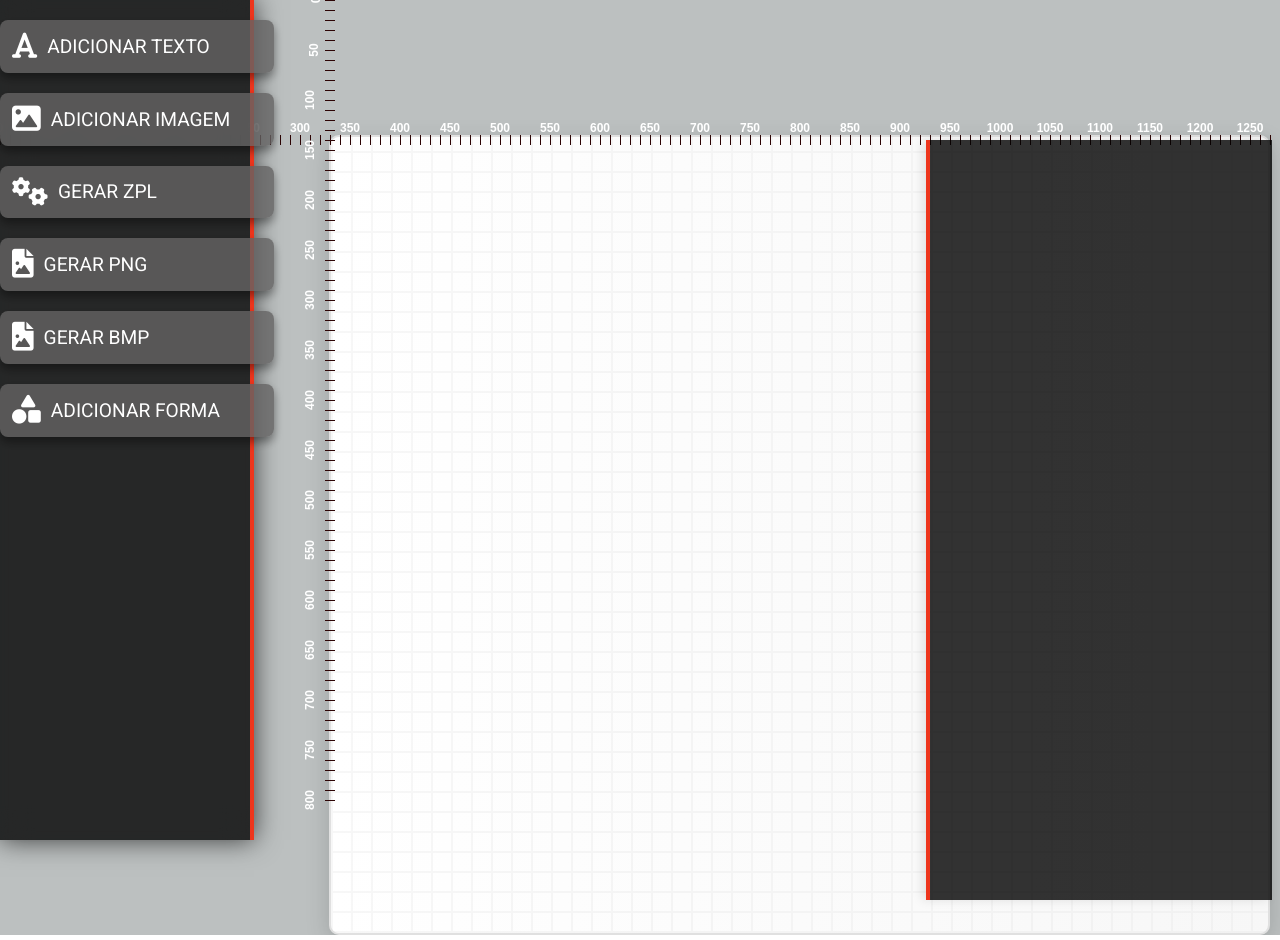
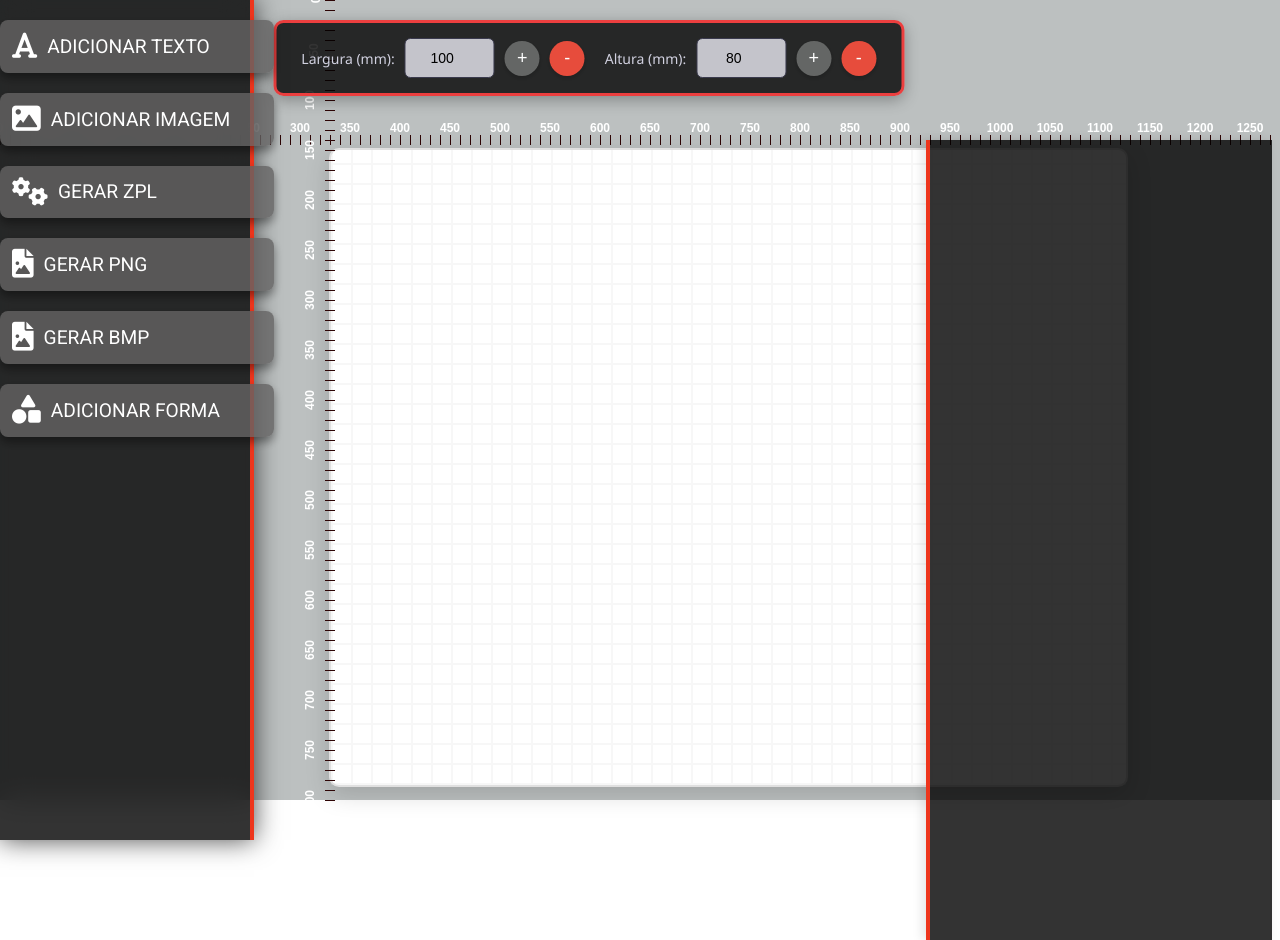
Before and after one commit to jeffersoncardoso100/label-designers, an Angular app: page / in a window 1280 px wide. Built offline with nearby package versions, Linux system fonts and the light colour scheme.

Commit message:
Ajuste do controle de tamanho inicial

```diff
--- a/src/app/canvas-editor/canvas-editor.component.css
+++ b/src/app/canvas-editor/canvas-editor.component.css
@@ -12,8 +12,7 @@
   justify-content: flex-start;
   align-items: center;
   min-height: 100vh;
-  margin-top: 0;
-  position: relative; /* Necessário para posicionar o fundo */
+  position: relative;
   padding-left: 10px;
   padding-right: 10px;
   flex-wrap: wrap;
@@ -31,25 +30,111 @@
   opacity: 0.5;
 }
 
-/* Canvas - Design mais moderno com elementos quadriculados */
+/* Controles do Canvas */
+.canvas-controls {
+  border: 3px solid #ec3f3f;
+  position: fixed;
+  top: 20px;
+  left: 46%;
+  transform: translateX(-50%);
+  display: flex;
+  justify-content: center;
+  align-items: center;
+  gap: 20px;
+  padding: 15px 25px;
+  background: rgba(0, 0, 0, 0.8);
+  border-radius: 10px;
+  box-shadow: 0 4px 15px rgba(0, 0, 0, 0.3);
+  z-index: 1000;
+}
+
+.control-group {
+  display: flex;
+  align-items: center;
+  gap: 10px;
+}
+
+.canvas-controls label {
+  font-family: 'Segoe UI', sans-serif;
+  font-size: 14px;
+  color: #d1d1e0;
+  font-weight: 500;
+}
+
+.canvas-controls input[type="number"] {
+  width: 90px;
+  height: 40px;
+  padding: 0 10px;
+  font-size: 14px;
+  border: 1px solid #3a3a4d;
+  border-radius: 6px;
+  outline: none;
+  transition: all 0.3s ease;
+  background: #c4c4cb;
+  color: #000000;
+  text-align: center;
+}
+
+.canvas-controls input[type="number"]:hover {
+  border-color: #5a5a7d;
+  background: #323248;
+}
+
+.canvas-controls input[type="number"]:focus {
+  border-color: #6b5bff;
+  box-shadow: 0 0 6px rgba(107, 91, 255, 0.4);
+}
+
+.canvas-controls input.invalid {
+  border-color: #ff4d4d;
+  background: #3a2a2a;
+}
+
+.size-btn {
+  width: 35px;
+  height: 35px;
+  border: none;
+  border-radius: 50%;
+  font-size: 18px;
+  cursor: pointer;
+  transition: all 0.3s ease;
+  color: #ffffff;
+  display: flex;
+  align-items: center;
+  justify-content: center;
+  box-shadow: 0 2px 5px rgba(0, 0, 0, 0.2);
+}
+
+.size-btn.increase {
+  background: #646665;
+}
+
+.size-btn.decrease {
+  background: #e74c3c;
+}
+
+.size-btn:hover {
+  transform: scale(1.1);
+  box-shadow: 0 4px 10px rgba(0, 0, 0, 0.3);
+}
+
+.size-btn:active {
+  transform: scale(0.95);
+}
+
+/* Canvas */
 .canvas-container {
   margin-top: 135px;
   margin-left: 319px;
   position: relative;
-  width: 1000px;
-  height: 800px;
+  width: 1000px; /* Valor inicial, ajustado pelo TS */
+  height: 800px; /* Valor inicial, ajustado pelo TS */
   background-color: #ffffff;
   border: 2px solid #e0e0e0;
   border-radius: 10px;
   box-shadow: 0 8px 24px rgba(0, 0, 0, 0.15);
-  overflow: hidden;
-  display: flex;
-  justify-content: center;
-  align-items: center;
-  background: linear-gradient(to right, #ffffff, #f7f7f7);
 }
 
-/* Adicionando grid (elementos quadriculados) com linhas maiores */
 .canvas-container::before {
   content: "";
   position: absolute;
@@ -64,52 +149,29 @@
   z-index: 0;
 }
 
-/* Elementos dentro do canvas */
 .canvas-content {
   position: relative;
   z-index: 1;
-  transition: width 0.3s ease;
-  cursor: pointer;
-  width: auto;
 }
 
-.canvas-content.expanded {
-  width: 120%;
+/* Modals Container */
+.modals-container {
+  position: absolute;
+  top: 140px;
+  right: 8px;
+  width: 27vw;
+  height: 100vh;
+  background: rgba(0, 0, 0, 0.8);
+  padding: 20px;
+  border-radius: 0px;
+  box-shadow: -4px 0 10px rgba(0, 0, 0, 0.1);
+  display: flex;
+  flex-direction: column;
+  overflow-y: auto;
+  z-index: 1000;
+  border-left: 4px solid rgb(238, 53, 28);
 }
 
-/* Caixinha vermelha para expandir */
-.expand-box {
-  position: absolute;
-  bottom: 20px;
-  right: 20px;
-  width: 40px;
-  height: 40px;
-  background-color: red;
-  border-radius: 4px;
-  cursor: pointer;
-  box-shadow: 0 4px 8px rgba(0, 0, 0, 0.2);
-  z-index: 2;
-}
-
-.expand-box:hover {
-  background-color: darkred;
-}
-
-/* Container dos modais na lateral direita */
-.modals-container {
-  position: absolute;
-  right: 20px; /* Distância da borda direita */
-  top: 20px;   /* Distância do topo */
-  width: 300px; /* Largura da área para os modais */
-  max-height: calc(100vh - 40px); /* Limita a altura */
-  overflow-y: auto; /* Permite rolar se os modais excederem a altura */
-  background-color: rgba(255, 255, 255, 0.9); /* Fundo semitransparente */
-  padding: 10px;
-  border-radius: 8px;
-  box-shadow: 0 2px 10px rgba(0, 0, 0, 0.1);
-}
-
-/* Modais dentro do container */
 .modals-container app-text-modal,
 .modals-container app-image-modal,
 .modals-container app-zpl-generator,
@@ -118,7 +180,7 @@
   margin-bottom: 20px;
 }
 
-/* Responsividade para telas pequenas */
+/* Responsividade */
 @media (max-width: 768px) {
   .main-container {
     flex-direction: column;
@@ -132,27 +194,16 @@
     width: 90vw;
     height: 60vh;
     margin-left: 0;
-    margin-top: 20px;
+    margin-top: 150px;
   }
 
-  .canvas-content {
-    width: 100%;
-    height: 100%;
-  }
-
-  .expand-box {
-    bottom: 10px;
-    right: 10px;
-    width: 30px;
-    height: 30px;
-  }
-
-  .modals-container {
-    width: 250px; /* Ajuste para telas menores */
+  .canvas-controls {
+    width: 90vw;
+    flex-wrap: wrap;
+    justify-content: center;
   }
 }
 
-/* Para telas muito pequenas, como celulares */
 @media (max-width: 480px) {
   .canvas-container {
     width: 95vw;
@@ -160,37 +211,8 @@
     margin-left: 0;
   }
 
-  .canvas-content {
-    width: 100%;
-    height: 100%;
-  }
-
-  .expand-box {
-    bottom: 10px;
-    right: 10px;
-    width: 25px;
-    height: 25px;
-  }
-
-  .modals-container {
-    width: 200px; /* Ajuste para celulares */
+  .canvas-controls {
+    width: 95vw;
+    padding: 10px;
   }
 }
-.modals-container {
-  position: absolute; /* Garante que fique sobreposto ao conteúdo */
-  top: 140px;
-  right: 8px; /* Certifique-se de adicionar 'px' */
-  width: 27vw; /* Ajuste conforme necessário */
-  height: 100vh; /* Ocupa toda a altura da tela */
-  background: rgba(0, 0, 0, 0.8); /* Cor fixa de fundo para a navbar */
-  padding: 20px;
-  border-radius: 0px; /* Mantém o design de painel */
-  box-shadow: -4px 0 10px rgba(0, 0, 0, 0.1);
-  display: flex;
-  flex-direction: column;
-  overflow-y: auto;
-  z-index: 1000; /* Garante que fique sobre o conteúdo */
-
-  /* Adiciona a borda laranja na esquerda */
-  border-left: 4px solid rgb(238, 53, 28);
-}
--- a/src/app/canvas-editor/canvas-editor.component.html
+++ b/src/app/canvas-editor/canvas-editor.component.html
@@ -1,20 +1,28 @@
 <div class="main-container">
-  <!-- Fundo antes do Canvas -->
   <div class="background-layer"></div>
 
+  <div class="canvas-controls">
+    <div class="control-group">
+      <label for="canvasWidth">Largura (mm):</label>
+      <input type="number" id="canvasWidth" [(ngModel)]="canvasWidth" (input)="onSizeChange()" min="50" max="500" step="1" [class.invalid]="canvasWidth < 50">
+      <button class="size-btn increase" (click)="expandCanvas('width', 10)">+</button>
+      <button class="size-btn decrease" (click)="expandCanvas('width', -10)">-</button>
+    </div>
+    <div class="control-group">
+      <label for="canvasHeight">Altura (mm):</label>
+      <input type="number" id="canvasHeight" [(ngModel)]="canvasHeight" (input)="onSizeChange()" min="50" max="500" step="1" [class.invalid]="canvasHeight < 50">
+      <button class="size-btn increase" (click)="expandCanvas('height', 10)">+</button>
+      <button class="size-btn decrease" (click)="expandCanvas('height', -10)">-</button>
+    </div>
+
+  </div>
+
   <app-ruler></app-ruler>
-
-  <!-- Canvas Container -->
   <div id="canvas" class="canvas-container">
-    <!-- Elemento clicável dentro do canvas -->
-    <div class="canvas-content" (click)="toggleSize($event)">
-      <!-- Conteúdo do canvas -->
-    </div>
+    <div class="canvas-content" (click)="toggleSize($event)"></div>
   </div>
 
   <app-sidebar></app-sidebar>
-
-  <!-- Container dos Modais na lateral direita -->
   <div class="modals-container">
     <app-text-modal *ngIf="showTextModal"></app-text-modal>
     <app-image-modal *ngIf="showImageModal"></app-image-modal>
--- a/src/app/canvas-editor/canvas-editor.component.ts
+++ b/src/app/canvas-editor/canvas-editor.component.ts
@@ -1,6 +1,5 @@
 import { Component, OnInit } from '@angular/core';
-import { ModalService } from '../services/modal.service'; // Serviço para gerenciar o estado dos modais
-
+import { ModalService } from '../services/modal.service';
 import { ImageModalComponent } from "../tools/image-modal/image-modal.component";
 import { TextModalComponent } from "../tools/text-modal/text-modal.component";
 import { CommonModule } from '@angular/common';
@@ -11,21 +10,27 @@ import { BmpGeneratorComponent } from '../Returns/bmp-generator/bmp-generator.co
 import { RulerComponent } from './ruler/ruler.component';
 import { ShapeService } from '../services/shapes.service';
 import { ShapeModalComponent } from "../tools/shape-modal/shape-modal.component";
+import { FormsModule } from '@angular/forms';
 
 @Component({
   selector: 'app-canvas-editor',
   templateUrl: './canvas-editor.component.html',
   styleUrls: ['./canvas-editor.component.css'],
-  imports: [ImageModalComponent, TextModalComponent, CommonModule, SidebarComponent, ZplGeneratorComponent, PngGeneratorComponent, BmpGeneratorComponent, RulerComponent, ShapeModalComponent]
+  imports: [ImageModalComponent, TextModalComponent, CommonModule, SidebarComponent, ZplGeneratorComponent, PngGeneratorComponent, BmpGeneratorComponent, RulerComponent, ShapeModalComponent, FormsModule]
 })
 export class CanvasEditorComponent implements OnInit {
   shapes: any[] = [];
+  texts: any[] = [];
   showTextModal: boolean = false;
   showImageModal: boolean = false;
   showZPLModal: boolean = false;
   showPNGModal: boolean = false;
   showBMPModal: boolean = false;
   selectedTextElement: HTMLElement | null = null;
+
+  canvasWidth: number = 100;
+  canvasHeight: number = 80;
+  private readonly MM_TO_PX = 7.992125984;
 
   constructor(private modalService: ModalService, private shapeService: ShapeService) {}
 
@@ -37,35 +42,79 @@ export class CanvasEditorComponent implements OnInit {
 
     this.modalService.modalState$.subscribe(state => {
       console.log('Estado do Modal:', state);
-
       if (state.modalType === 'text') this.showTextModal = state.open;
       else if (state.modalType === 'image') this.showImageModal = state.open;
       else if (state.modalType === 'zpl') this.showZPLModal = state.open;
       else if (state.modalType === 'png') this.showPNGModal = state.open;
       else if (state.modalType === 'bmp') this.showBMPModal = state.open;
     });
+
+    this.updateCanvasSize();
+
   }
+
+  updateCanvasSize(): void {
+    const canvas = document.getElementById('canvas') as HTMLElement;
+    if (canvas) {
+      const minWidthMm = 50;
+      const minHeightMm = 50;
+      const maxWidthMm = 500;
+      const maxHeightMm = 500;
+
+      const widthMm = Math.min(Math.max(this.canvasWidth, minWidthMm), maxWidthMm);
+      const heightMm = Math.min(Math.max(this.canvasHeight, minHeightMm), maxHeightMm);
+
+      const widthPx = widthMm * this.MM_TO_PX;
+      const heightPx = heightMm * this.MM_TO_PX;
+
+      canvas.style.width = `${widthPx}px`;
+      canvas.style.height = `${heightPx}px`;
+
+      if (widthMm <= 75 || heightMm <= 75) {
+        canvas.classList.add('small');
+      } else {
+        canvas.classList.remove('small');
+      }
+
+      this.renderShapes();
+      this.renderTexts();
+    }
+  }
+
+  onSizeChange(): void {
+    this.updateCanvasSize();
+  }
+
+  expandCanvas(dimension: 'width' | 'height', amountMm: number): void {
+    const minSizeMm = 50;
+    const maxSizeMm = 500;
+
+    if (dimension === 'width') {
+      this.canvasWidth = Math.min(Math.max(this.canvasWidth + amountMm, minSizeMm), maxSizeMm);
+    } else if (dimension === 'height') {
+      this.canvasHeight = Math.min(Math.max(this.canvasHeight + amountMm, minSizeMm), maxSizeMm);
+    }
+    this.updateCanvasSize();
+  }
+
   renderShapes(): void {
     const canvas = document.getElementById('canvas');
     if (canvas) {
       this.shapes.forEach((shape, index) => {
         let shapeElement = document.getElementById(`shape-${index}`);
-
         if (!shapeElement) {
           shapeElement = document.createElement('div');
           shapeElement.id = `shape-${index}`;
           shapeElement.style.position = 'absolute';
-          shapeElement.style.zIndex = '1'; // Formas começam no fundo
-
+          shapeElement.style.zIndex = '1';
           canvas.appendChild(shapeElement);
-
           shapeElement.addEventListener('mousedown', (event) =>
             this.startDrag(event, shapeElement as HTMLElement, shape)
           );
         }
 
         shapeElement.style.border = `${shape.borderWidth} solid ${shape.borderColor}`;
-        shapeElement.style.backgroundColor = 'transparent'; // Fundo transparente
+        shapeElement.style.backgroundColor = 'transparent';
         shapeElement.style.top = `${shape.top || 0}px`;
         shapeElement.style.left = `${shape.left || 0}px`;
 
@@ -79,10 +128,9 @@ export class CanvasEditorComponent implements OnInit {
             shapeElement.style.height = `${shape.height || 100}px`;
             break;
           case 'circle':
-            // Para o círculo, ajustamos só o tamanho (width = height)
-            shapeElement.style.width = `${shape.width || 100}px`;  // tamanho ajustado
-            shapeElement.style.height = `${shape.width || 100}px`; // tamanho ajustado
-            shapeElement.style.borderRadius = '50%'; // Fazendo a borda arredondada
+            shapeElement.style.width = `${shape.width || 100}px`;
+            shapeElement.style.height = `${shape.width || 100}px`;
+            shapeElement.style.borderRadius = '50%';
             break;
           case 'triangle':
             shapeElement.style.width = '0';
@@ -96,7 +144,6 @@ export class CanvasEditorComponent implements OnInit {
             break;
         }
 
-        // Traz a forma para frente ao clicar
         shapeElement.addEventListener('click', () => {
           shapeElement.style.zIndex = '3';
         });
@@ -104,48 +151,71 @@ export class CanvasEditorComponent implements OnInit {
     }
   }
 
+  renderTexts(): void {
+    const canvas = document.getElementById('canvas');
+    if (canvas) {
+      this.texts.forEach((text, index) => {
+        let textElement = document.getElementById(`text-${index}`);
+        if (!textElement) {
+          textElement = document.createElement('div');
+          textElement.id = `text-${index}`;
+          textElement.style.position = 'absolute';
+          textElement.style.zIndex = '2';
+          textElement.style.cursor = 'move';
+          textElement.textContent = text.content || 'Texto Padrão';
+          canvas.appendChild(textElement);
+          textElement.addEventListener('mousedown', (event) =>
+            this.startDrag(event, textElement as HTMLElement, text)
+          );
+        }
 
+        textElement.style.top = `${text.top || 0}px`;
+        textElement.style.left = `${text.left || 0}px`;
+        textElement.style.fontSize = `${text.fontSize || 16}px`;
+        textElement.style.color = text.color || '#000000';
+        textElement.style.userSelect = 'none';
+      });
+    }
+  }
 
-  startDrag(event: MouseEvent, shape: HTMLElement, shapeData: any): void {
-    // Obtém a posição inicial do mouse em relação ao viewport
+  startDrag(event: MouseEvent, element: HTMLElement, data: any): void {
     const startX = event.clientX;
     const startY = event.clientY;
-
-    // Obtém a posição inicial do elemento em relação ao viewport
-    const rect = shape.getBoundingClientRect();
+    const rect = element.getBoundingClientRect();
     const elementStartX = rect.left;
     const elementStartY = rect.top;
-
-    // Calcula o offset entre o clique do mouse e a posição do elemento
     const offsetX = startX - elementStartX;
     const offsetY = startY - elementStartY;
 
     const onMouseMove = (moveEvent: MouseEvent) => {
-      // Calcula a nova posição do mouse
       const newX = moveEvent.clientX - offsetX;
       const newY = moveEvent.clientY - offsetY;
-
-      // Atualiza a posição do elemento
-      shape.style.left = `${newX}px`;
-      shape.style.top = `${newY}px`;
-
-      // Atualiza os dados da forma para refletir a nova posição
-      shapeData.left = newX;
-      shapeData.top = newY;
+      element.style.left = `${newX}px`;
+      element.style.top = `${newY}px`;
+      data.left = newX;
+      data.top = newY;
     };
 
     const onMouseUp = () => {
-      // Remove os listeners de movimento e soltura do mouse
       document.removeEventListener('mousemove', onMouseMove);
       document.removeEventListener('mouseup', onMouseUp);
     };
 
-    // Adiciona os listeners para o movimento e soltura do mouse
     document.addEventListener('mousemove', onMouseMove);
     document.addEventListener('mouseup', onMouseUp);
+    event.preventDefault();
+  }
 
-    // Previne o comportamento padrão do evento
-    event.preventDefault();
+  addText(content: string, fontSize: number = 16, color: string = '#000000'): void {
+    const text = {
+      content,
+      fontSize,
+      color,
+      left: 0,
+      top: 0,
+    };
+    this.texts.push(text);
+    this.renderTexts();
   }
 
   addShape(type: string, borderWidth: string, borderColor: string): void {
@@ -156,7 +226,6 @@ export class CanvasEditorComponent implements OnInit {
       left: 0,
       top: 0
     };
-
     this.shapeService.addShape(shape);
   }
 
@@ -164,4 +233,8 @@ export class CanvasEditorComponent implements OnInit {
     const element = event.target as HTMLElement;
     element.classList.toggle('expanded');
   }
+
+  openTextModal(): void {
+    this.modalService.openModal('text');
+  }
 }
```
